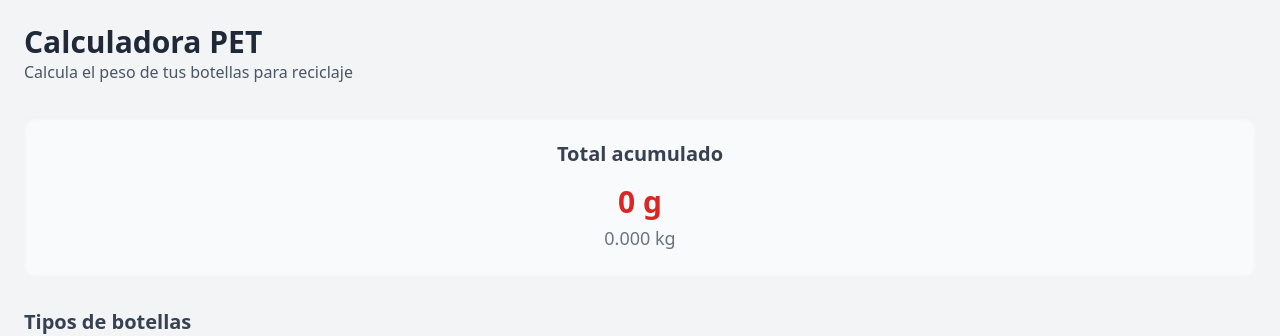
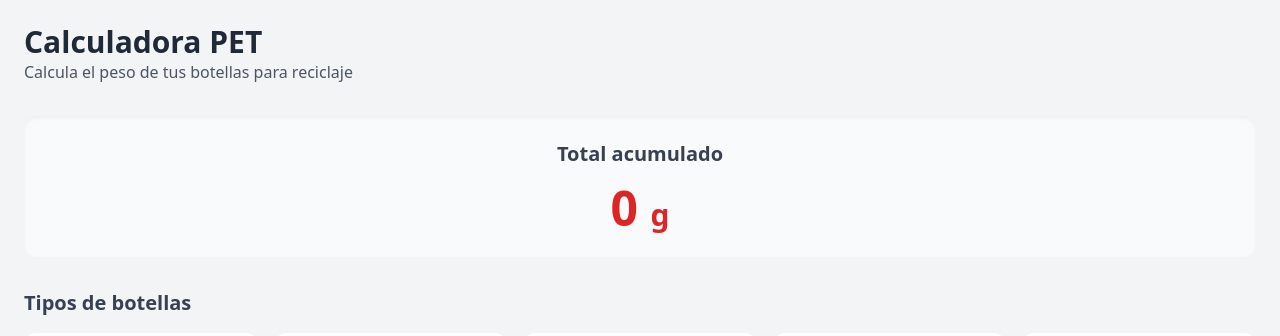
Before and after one commit to MIsael7771/Firstpublic, a React (Create React App) app: page / in a window 1280 px wide. Shown: the top 336 px of the page. Built offline with nearby package versions, Linux system fonts and the light colour scheme.

Commit message:
correccion1 v2

```diff
--- a/src/components/TotalDisplay.js
+++ b/src/components/TotalDisplay.js
@@ -1,58 +1,44 @@
-import React from 'react'; // Es buena práctica importar React
+import React from 'react';
 
 const TotalDisplay = ({ total }) => {
-  // total viene en gramos desde App.js
-  const totalInGrams = total; // Para mayor claridad, el total recibido es en gramos
+  const displayValue = total >= 1000 ? (total / 1000).toFixed(3) : total;
+  const unit = total >= 1000 ? 'kg' : 'g';
+  const bottleColor = total >= 1000 ? 'text-green-600' :
+                     total >= 500 ? 'text-yellow-600' : 'text-red-600';
 
-  // Lógica para determinar el color basado en el peso en gramos
-  const bottleColor = totalInGrams >= 1000 ? 'text-green-600' :
-                      totalInGrams >= 500 ? 'text-yellow-600' : 'text-red-600';
-
-  // Frases motivacionales
   const motivationalPhrases = [
     "¡Reciclar es crear!",
     "Cada botella que reciclas le da un respiro al planeta",
     "Reciclar es amar el planeta",
     "Tus acciones construyen un futuro mejor",
     "Pequeños gestos, grandes cambios",
-    "Eres parte de la solución",
-    "El reciclaje comienza contigo",
-    "Juntos cuidamos nuestro hogar",
-    "Reciclar hoy para vivir mañana",
-    "Transformando residuos en recursos"
+    "Reciclar es construir un mejor mañana",
+    "Cada acción cuenta, ¡recicla ya!",
+    "El cambio empieza contigo: recicla",
+    "Protege el planeta, recicla tus desechos",
+    "Un mundo más verde, un deseo menos",
+    "El futuro es reciclable , construyámoslo juntos",
+    " Dale una segunda vida a tus residuos",
+    " Recicla hoy , disfruta un mañana mejor",
+    "No es basura, es un recurso en el lugar equivocado",
+    "Sé parte de la solución, no de la contaminación",
+    " Convierte tus residuos en nuevos productos",
+    "El planeta no necesita más promesas, necesita más acción",
+    "Cada vez que reciclas, siembras esperanza",
+    "Tu compromiso con el reciclaje es el aire que respira el mundo"
   ];
 
-  // Seleccionar frase aleatoria
   const randomPhrase = motivationalPhrases[
     Math.floor(Math.random() * motivationalPhrases.length)
   ];
 
-  // Lógica principal: Formatear el peso para mostrar
-  const displayWeight = totalInGrams >= 1000
-    ? `${(totalInGrams / 1000).toFixed(3)} Kg` // Si es 1000g o más, convierte a Kg con 2 decimales
-    : `${totalInGrams} g`; // De lo contrario, muestra en gramos
-
-  // Mostrar el peso en kg debajo del display principal (opcional, como lo tenías)
-  // Aunque ya no es necesario un cálculo separado para 'totalKg' si el display principal maneja la unidad
-  // Pero lo mantendremos si quieres ambas representaciones (g y Kg) visibles
-  const totalKgOnly = (totalInGrams / 1000).toFixed(3);
-
-
   return (
     <div className="flex flex-col items-center justify-center bg-gray-50 rounded-xl p-6 shadow-inner">
       <h2 className="text-xl font-semibold text-gray-700 mb-4">Total acumulado</h2>
-      {/* Aquí usamos la variable displayWeight que ya contiene la unidad correcta */}
-      <div className={`text-3xl font-bold ${bottleColor}`}>
-        {displayWeight}
+      <div className={`text-5xl font-bold ${bottleColor}`}>
+        {displayValue} <span className="text-3xl">{unit}</span>
       </div>
-      {/* Puedes decidir si quieres mantener la línea de 'kg' siempre visible o solo cuando sea relevante.
-          Si totalInGrams >= 1000 ya muestra Kg, esta línea podría ser redundante si quieres una única unidad */}
-      {totalInGrams < 1000 && ( // Muestra el peso en kg solo si el principal está en gramos
-          <div className="text-lg text-gray-500 mt-1">
-              {totalKgOnly} kg
-          </div>
-      )}
-      {totalInGrams > 0 && (
+      {total > 0 && (
         <div className="mt-3 text-sm text-center text-green-600 italic max-w-xs">
           ✨ {randomPhrase} ✨
         </div>
```
